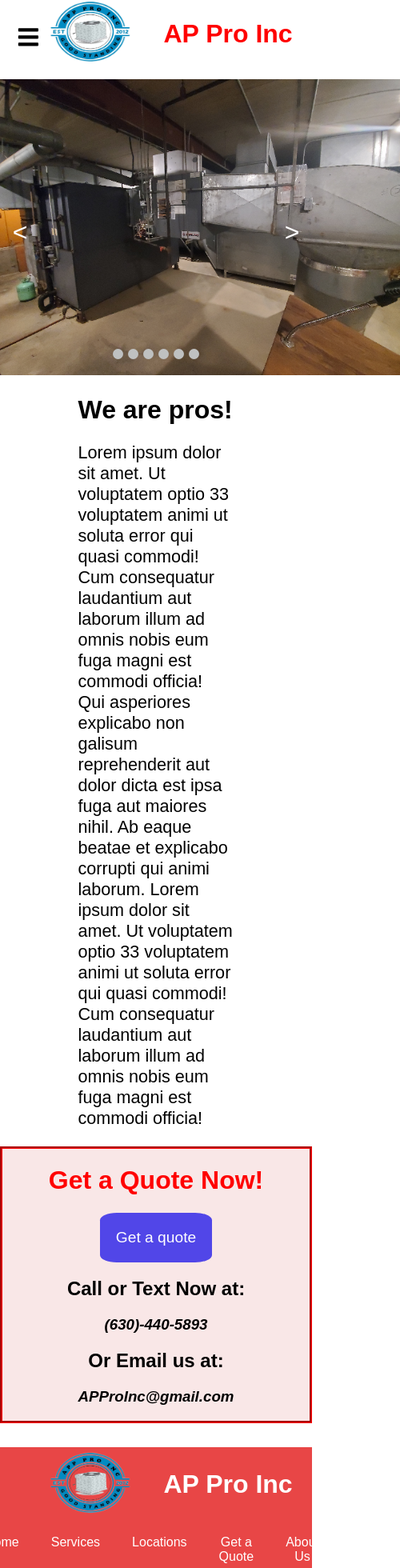
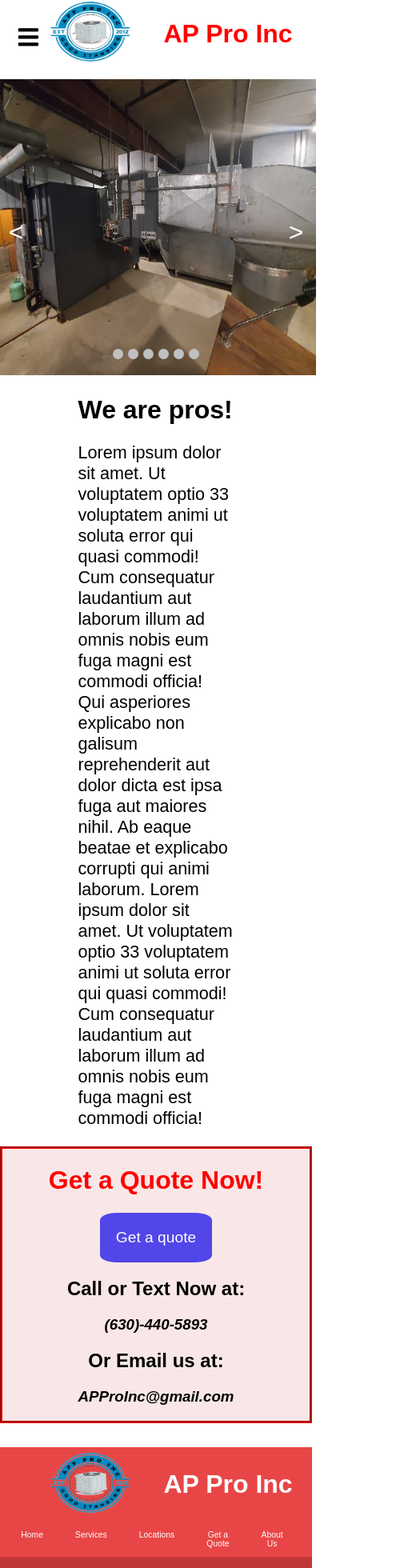
Before and after one commit to cod-cs-club/AC-Website, a Next.js app: page / in a window 390 px wide. Shown: the part 5-1965 px from the top of the page at 80% size, 500 px wide, since content can reach past the window. Built offline with nearby package versions, Linux system fonts and the light colour scheme.

Commit message:
Added more responsive elements

```diff
--- a/components/ImageCarousel.jsx
+++ b/components/ImageCarousel.jsx
@@ -60,16 +60,15 @@ export default function ImageCarousel({slides}){
     clearTimeout(timer);
     timer = setTimeout(() => autoslide(1), 3000);
 
-
     return(
         <>
-        <div id="sliderContainer">
         <div>
-                <Image src={slides[currentSlideIndex].src} width="500" height="370" />
+            <div>
+                <Image id="carouselImage" src={slides[currentSlideIndex].src} width="550" height="370"/>
             </div>
             <div id="sliderButtonDiv">
-                <button className="sliderButtonleft" onClick={() => prevImg()}>&#x3c;</button>
-                <button className="sliderButtonright" onClick={() => nextImg()}>&#x3e;</button>
+                <button className="sliderButton leftSlider" onClick={() => prevImg()}>&#x3c;</button>
+                <button className="sliderButton rightSlider" onClick={() => nextImg()}>&#x3e;</button>
                 <div className="dotDiv">
                     <span className="dots" onClick={() => dotClick(0)}></span>
                     <span className="dots" onClick={() => dotClick(1)}></span>
--- a/src/pages/index.jsx
+++ b/src/pages/index.jsx
@@ -1,5 +1,6 @@
 import ImageCarousel from 'components/ImageCarousel.jsx'
 import ContactBox from 'components/ContactBox.jsx'
+import Image from 'next/image'
 
 const sliderImages = [
   {name: "img1", src:"/Company Images/AC-Unit.jpg"},
--- a/src/styles/homepageStyles.scss
+++ b/src/styles/homepageStyles.scss
@@ -5,16 +5,21 @@
 
         //Image Carasoul
         #sliderDiv{
-            max-width: 100%;
             margin: 0 auto;
             justify-content: center;
             position: relative;
+
+            @media only screen and (max-width: 720px){
+                #carouselImage{
+                    width: 400px;
+                }
+            }
 
             #sliderButtonDiv{
                 display: flex;
                 justify-content: center;
 
-                .sliderButtonleft {
+                .sliderButton {
                     font-size: 200%;
                     color: white;
                     border-radius: 50%;
@@ -22,33 +27,22 @@
                     padding: 5px;
                     position: absolute;
                     top: 45%;
-                    left: 0;
                     background-color: transparent;
                     border: none;
                     cursor: pointer;
                 }
 
-                .sliderButtonleft:hover {
+                .sliderButton:hover {
                     background-color: #bfc1c1;
                     transition: 0.5s ease;
                 }
 
-                .sliderButtonright {
-                    font-size: 200%;
-                    color: white;
-                    border-radius: 50%;
-                    width:50px;
-                    padding: 5px;
-                    position: absolute;
-                    top: 45%;
+                .leftSlider{
+                    left: 0;
+                }
+
+                .rightSlider{
                     right: 0;
-                    background-color: transparent;
-                    border: none;
-                    cursor: pointer;
-                }
-                .sliderButtonright:hover {
-                    background-color: #bfc1c1;
-                    transition: 0.5s ease;
                 }
             }
 
--- a/src/styles/root.scss
+++ b/src/styles/root.scss
@@ -35,7 +35,7 @@
     }
 
     //x nav toggle button
-    @media only screen and (max-width: 800px){
+    @media only screen and (max-width: 720px){
         .nav-btn {
             visibility: visible;
             opacity: 1;
@@ -72,9 +72,8 @@
         opacity: 0;
     }
 }
-@media only screen and (max-width: 800px){
+@media only screen and (max-width: 720px){
     .outside-nav {
-
         .nav-btn {
             visibility: visible;
             opacity: 1;
@@ -87,7 +86,7 @@
 }
 
 //Navbar
-@media only screen and (max-width: 800px){
+@media only screen and (max-width: 720px){
     .responsive_nav {
         transform: none;
     }
@@ -97,7 +96,7 @@ nav{
     background-color: rgb(232, 70, 70);
     padding: 1rem;
 
-    @media only screen and (max-width: 800px){
+    @media only screen and (max-width: 720px){
         position: fixed;
         top: 0;
         left: 0;
@@ -119,8 +118,6 @@ nav{
         }
         .navPageItem{padding: 40px;}
     }
-
-
 
     .navButtons{
         position: relative;
@@ -183,6 +180,12 @@ nav{
             }
         }
 
+        @media only screen and (max-width: 720px){
+            #footerLinksContainer{
+                font-size: 65%;
+            }
+        }
+
         #clubFooter{
             position: absolute;
             display: flex;
@@ -195,6 +198,12 @@ nav{
             #gitHubLink:hover{
                 opacity: 50%;
             }
+
+            @media only screen and (max-width: 720px){
+                h6{
+                    font-size: 50%;
+                }
+            }
         }
     }
 }
```
Lines whose indentation alone changed are shown as unchanged.
